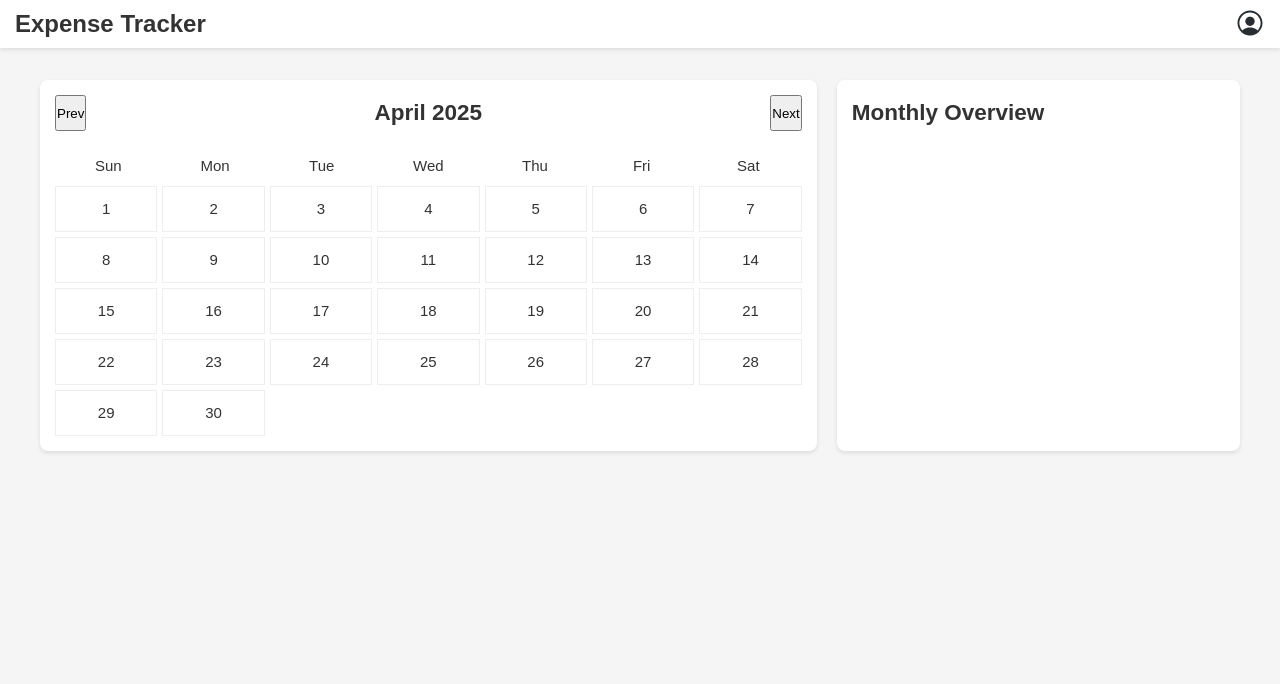
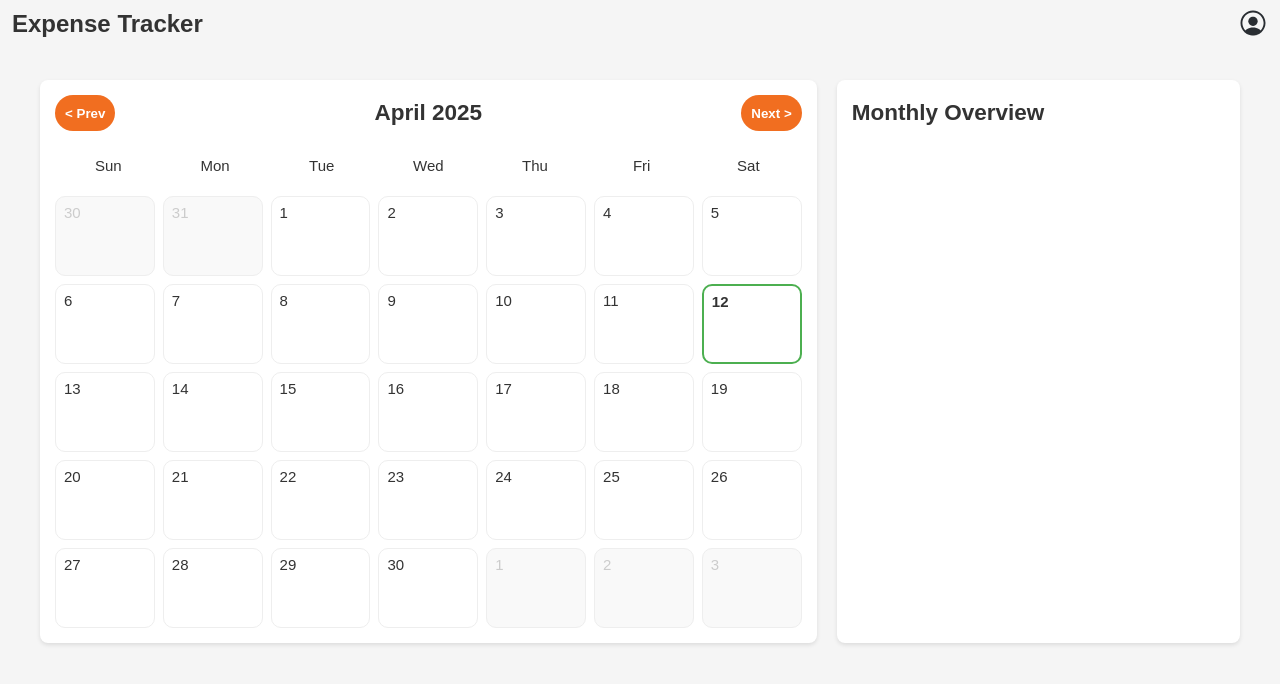
Before and after one commit to arsentsn/expense-tracker-app, a Vue app: page / in a window 1280 px wide. Shown: the top 684 px of the page. Built offline with nearby package versions, Linux system fonts and the light colour scheme.

Commit message:
calendar view completed

```diff
--- a/src/App.vue
+++ b/src/App.vue
@@ -54,4 +54,10 @@ body {
   width: 100%;
   gap: 20px;
 }
+
+@media (max-width: 768px) {
+  .main-content {
+    flex-direction: column;
+  }
+}
 </style>
--- a/src/components/Calendar/CalendarView.vue
+++ b/src/components/Calendar/CalendarView.vue
@@ -1,16 +1,26 @@
 <template>
   <div class="calendar-container">
     <div class="calendar-navigation">
-      <button @click="previousMonth">Prev</button>
+      <button class="directional-button" @click="previousMonth">&lt; Prev</button>
       <h2>{{ monthName }} {{ currentYear }}</h2>
-      <button @click="nextMonth">Next</button>
+      <button class="directional-button" @click="nextMonth">Next &gt;</button>
     </div>
     <div class="weekdays-header-container">
       <div class="weekday-header" v-for="day in weekdays" :key="day">{{ day }}</div>
     </div>
     <div class="calendar-grid">
-      <div v-for="day in monthDays" :key="day" class="calendar-day">
-        {{ day }}
+      <div
+        v-for="(day, index) in calendarDays"
+        :key="index"
+        class="calendar-day"
+        :class="{
+          'prev-month': day.type === 'prev-month',
+          'next-month': day.type === 'next-month',
+          today: day.isToday,
+        }"
+        @click="day.type === 'current-month' ? selectDay(day.day) : null"
+      >
+        {{ day.day }}
       </div>
     </div>
   </div>
@@ -23,6 +33,7 @@ export default {
   data() {
     return {
       currentDate: new Date(),
+      selectedDay: null,
     }
   },
 
@@ -39,6 +50,11 @@ export default {
     },
     getDaysInMonth() {
       return new Date(this.currentYear, this.currentMonth + 1, 0).getDate()
+    },
+    selectDay(day) {
+      this.selectedDay = day
+      let selectedDate = new Date(this.currentYear, this.currentMonth, day)
+      this.$emit('day-selected', selectedDate)
     },
   },
 
@@ -69,15 +85,70 @@ export default {
     weekdays() {
       return ['Sun', 'Mon', 'Tue', 'Wed', 'Thu', 'Fri', 'Sat']
     },
-    monthDays() {
-      let days = []
-      let totalDays = this.getDaysInMonth() // int
+    rowsNeeded() {
+      let daysInMonth = this.getDaysInMonth()
+      let paddingPrev = new Date(this.currentYear, this.currentMonth, 1).getDay()
 
-      for (let day = 1; day <= totalDays; day++) {
-        days.push(day)
+      let firstRowDays = 7 - paddingPrev
+      let remainingDays = daysInMonth - firstRowDays
+
+      let completeWeeks = Math.floor(remainingDays / 7)
+
+      let lastRowDays = remainingDays % 7
+
+      let rows = 1 + completeWeeks
+
+      if (lastRowDays > 0) {
+        rows += 1
       }
 
-      return days
+      return rows
+    },
+
+    calendarDays() {
+      let allDays = []
+      let firstDay = new Date(this.currentYear, this.currentMonth, 1)
+      let startingDayOfWeek = firstDay.getDay()
+      let daysInMonth = this.getDaysInMonth()
+      let today = new Date()
+
+      for (let i = 0; i < startingDayOfWeek; i++) {
+        let prevMonth = new Date(this.currentYear, this.currentMonth, 0)
+        let prevMonthDays = prevMonth.getDate()
+        let day = prevMonthDays - startingDayOfWeek + i + 1
+
+        allDays.push({
+          day: day,
+          type: 'prev-month',
+        })
+      }
+
+      for (let day = 1; day <= daysInMonth; day++) {
+        let isToday =
+          day === today.getDate() &&
+          this.currentMonth === today.getMonth() &&
+          this.currentYear === today.getFullYear()
+
+        allDays.push({
+          day: day,
+          type: 'current-month',
+          isToday: isToday,
+          isSelected: day === this.selectedDay,
+        })
+      }
+
+      let totalDaysSoFar = allDays.length
+      let remainingDaysInLastRow = totalDaysSoFar % 7
+      let daysToAdd = remainingDaysInLastRow === 0 ? 0 : 7 - remainingDaysInLastRow
+
+      for (let day = 1; day <= daysToAdd; day++) {
+        allDays.push({
+          day: day,
+          type: 'next-month',
+        })
+      }
+
+      return allDays
     },
   },
 }
@@ -110,15 +181,45 @@ export default {
   padding: 8px 0;
 }
 
+.directional-button {
+  border-radius: 20px;
+  border: none;
+  background-color: #f16e20;
+  padding: 4px 10px;
+  color: white;
+  font-weight: 600;
+}
+
 .calendar-grid {
   display: grid;
   grid-template-columns: repeat(7, 1fr);
-  gap: 5px;
+  gap: 8px;
+  margin-top: 10px;
 }
 
 .calendar-day {
-  text-align: center;
-  padding: 10px;
+  text-align: left;
+  padding: 4px 8px;
   border: 1px solid #eee;
+  height: 80px;
+  position: relative;
+  cursor: pointer;
+  border-radius: 10px;
+}
+
+.calendar-day.prev-month,
+.calendar-day.next-month {
+  color: #ccc;
+  background-color: #f9f9f9;
+  cursor: default;
+}
+
+.calendar-day.today {
+  font-weight: bold;
+  border: 2px solid var(--primary-color, #4caf50);
+}
+
+.calendar-day.selected {
+  background-color: rgba(76, 175, 80, 0.1);
 }
 </style>
--- a/src/components/NavigationBar.vue
+++ b/src/components/NavigationBar.vue
@@ -24,9 +24,7 @@ export default {
   display: flex;
   justify-content: space-between;
   align-items: center;
-  padding: 5px 15px;
-  background-color: #fff;
-  box-shadow: 0 2px 4px rgba(0, 0, 0, 0.1);
+  padding: 5px 12px;
 }
 
 .logo {
```
